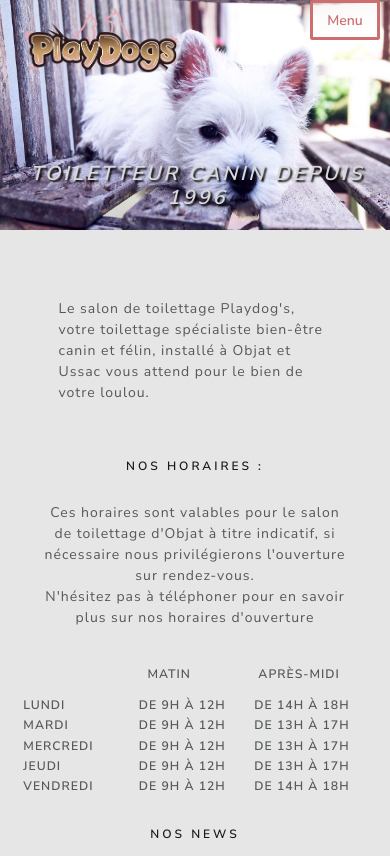
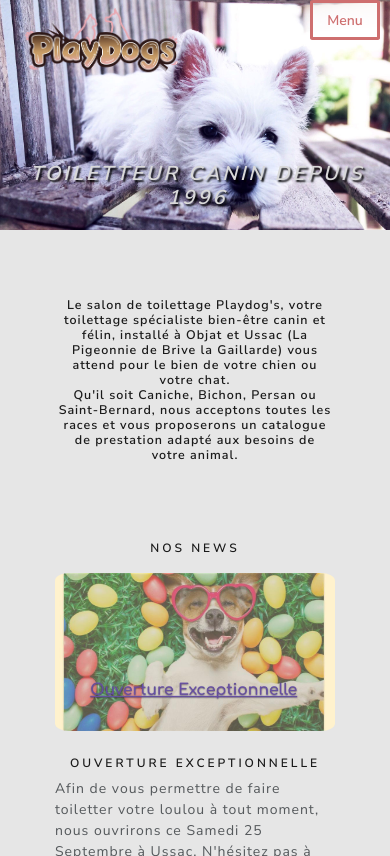
Before and after one commit to benoitsouillat/playdogs, a Symfony app: template templates/playdogs/home.html.twig in a window 390 px wide. Shown: the top 856 px of the page. Run offline with Twig, Linux system fonts and the light colour scheme; the template is opened without the code that fills it, so the values that code supplies are empty; some libraries are stand-ins or nearby versions.

Commit message:
fixing css responsive for image print

```diff
--- a/public/css/main.css
+++ b/public/css/main.css
@@ -330,8 +330,12 @@ footer {
           align-items: center;
 }
 
-#accueil > p {
+#accueil > p, #accueil h5 {
   max-width: 70%;
+  text-transform: unset;
+  letter-spacing: unset;
+  text-align: center;
+  font-size: 0.78rem;
 }
 
 #accueil .content-home {
@@ -490,6 +494,13 @@ footer {
 }
 
 @media all and (max-width: 850px) {
+  #accueil > p, #accueil h5 {
+    max-width: 70%;
+    text-transform: unset;
+    letter-spacing: unset;
+    text-align: center;
+    font-size: 0.78rem;
+  }
   #accueil .content-home {
     -webkit-box-orient: vertical;
     -webkit-box-direction: normal;
@@ -518,8 +529,18 @@ footer {
 }
 
 @media all and (max-width: 470px) {
+  #accueil > p, #accueil h5 {
+    max-width: 70%;
+    text-transform: unset;
+    letter-spacing: unset;
+    text-align: center;
+    font-size: 0.78rem;
+  }
   #accueil .content-home > div {
     width: 100%;
+  }
+  #accueil .content-home .hours {
+    display: none;
   }
   .hour-table {
     width: 99%;
@@ -527,6 +548,13 @@ footer {
 }
 
 @media all and (min-width: 1400px) {
+  #accueil > p, #accueil h5 {
+    max-width: 70%;
+    text-transform: unset;
+    letter-spacing: unset;
+    text-align: center;
+    font-size: 0.78rem;
+  }
   #accueil .content-home > div {
     width: 50%;
   }
@@ -1362,6 +1390,7 @@ footer {
   width: auto;
   margin: auto;
   max-height: 450px;
+  max-width: 100%;
 }
 
 .manage__add .form-group textarea {
--- a/public/css/pages/_admin.scss
+++ b/public/css/pages/_admin.scss
@@ -146,6 +146,7 @@
                         width: auto;
                         margin: auto;
                         max-height: 450px;
+                        max-width: 100%;
                     }
                 }
             }
--- a/public/css/pages/_index.scss
+++ b/public/css/pages/_index.scss
@@ -3,8 +3,12 @@
     flex-direction: column;
     justify-content: flex-start;
     align-items: center;
-    > p {
+    > p, h5 {
         max-width: 70%;
+        text-transform: unset;
+        letter-spacing: unset;
+        text-align: center;
+        font-size: 0.78rem;
     }
     .content-home {
         padding: 20px;
@@ -114,6 +118,13 @@
 @media all and (max-width: 850px)
 {
     #accueil {
+        > p, h5 {
+            max-width: 70%;
+            text-transform: unset;
+            letter-spacing: unset;
+            text-align: center;
+            font-size: 0.78rem;
+        }
         .content-home {
             flex-direction: column;
             justify-content: flex-start;
@@ -137,9 +148,19 @@
 @media all and (max-width: 470px)
 {
     #accueil {
+        > p, h5 {
+            max-width: 70%;
+            text-transform: unset;
+            letter-spacing: unset;
+            text-align: center;
+            font-size: 0.78rem;
+        }
         .content-home {
             > div {
                 width: 100%;
+            }
+            .hours {
+                display: none;
             }
         }
     }
@@ -150,6 +171,13 @@
 
 @media all and (min-width: 1400px) {
     #accueil {
+        > p, h5 {
+            max-width: 70%;
+            text-transform: unset;
+            letter-spacing: unset;
+            text-align: center;
+            font-size: 0.78rem;
+        }
         .content-home {
             > div {
                 width: 50%;
--- a/templates/playdogs/contact.html.twig
+++ b/templates/playdogs/contact.html.twig
@@ -21,11 +21,11 @@
         </section>
 
         <section>
-            <h4>Ussac</h4>
+            <h4>Ussac - Brive la Gaillarde</h4>
             <p>06 09 26 01 30</p>
         </section>
 
-        <img src="{{ asset('img/bichon.jpg')}}" alt='image champ contact' />
+        <img src="{{ asset('img/bichon.jpg')}}" alt='toilettage bichon' />
         <section>
             <h5>Bourget Sabine</h5>
             <a href="mailto:salonplaydogs@gmail.com">salonplaydogs@gmail.com</a><br/>
--- a/templates/playdogs/home.html.twig
+++ b/templates/playdogs/home.html.twig
@@ -5,10 +5,10 @@
 <section id="accueil">
 
 
-    <p>Le salon de toilettage Playdog's, votre toilettage spécialiste bien-être canin et félin, installé à Objat et Ussac vous attend pour le bien de votre loulou.</p>
+    <h5>Le salon de toilettage Playdog's, votre toilettage spécialiste bien-être canin et félin, installé à Objat et Ussac (La Pigeonnie de Brive la Gaillarde) vous attend pour le bien de votre chien ou votre chat.<br/> Qu'il soit Caniche, Bichon, Persan ou Saint-Bernard, nous acceptons toutes les races et vous proposerons un catalogue de prestation adapté aux besoins de votre animal. </h5>
 
     <div class="content-home">
-        <div>
+        <div class="hours">
             <h6>Nos horaires : </h6>
                 <br>
             <p class="text-center mr-4 ml-4">Ces horaires sont valables pour le salon de toilettage d'Objat à titre indicatif, si nécessaire nous privilégierons l'ouverture sur rendez-vous.
@@ -56,7 +56,16 @@
                 <img src="{{ asset('img/ouverture-exc.jpg') }}" alt="ouverture" />
                 <figcaption>
                     <h6>Ouverture Exceptionnelle</h6>
-                    <p>Afin de vous permettre de faire toiletter votre loulou à tout moment, nous ouvrirons ce Samedi 11 Septembre à Ussac. N'hésitez pas à nous appeler pour prendre rendez-vous. </p>
+                    <p>Afin de vous permettre de faire toiletter votre loulou à tout moment, nous ouvrirons ce Samedi 25 Septembre à Ussac. N'hésitez pas à nous appeler au <a href="tel:+33609260130">06.09.26.01.30</a> pour prendre rendez-vous. </p>
+
+                </figcaption>
+            </figure>
+            <figure>
+                <img src="{{ asset('img/nocard.jpg') }}" alt="carte bancaire" />
+                <figcaption>
+                    <h6>Nous n'acceptons pas la carte bleue</h6>
+                    <p>Nous tenions à prévenir notre aimable clientèle que nos magasins n'acceptent pas la carte bancaire, nous acceptons les règlements en chèque et en espèce.</p>
+                    <p>L'équipe Playdogs vous remercie de votre compréhension.</p>
                 </figcaption>
             </figure>
             <figure>
--- a/templates/playdogs/rdv.html.twig
+++ b/templates/playdogs/rdv.html.twig
@@ -10,7 +10,6 @@
             <h4>Objat</h4>
             <a href="tel:+33555841681">05 55 84 16 81</a>
         </div>
-
         <div class="rdv-salon">
             <h4>Ussac</h4>
             <a href="tel:+33609260130">06 09 26 01 30</a>
```
Also changed, not shown: public/img/nocard.jpg (added), public/img/ouverture-exc.jpg (added), 2 other files.
